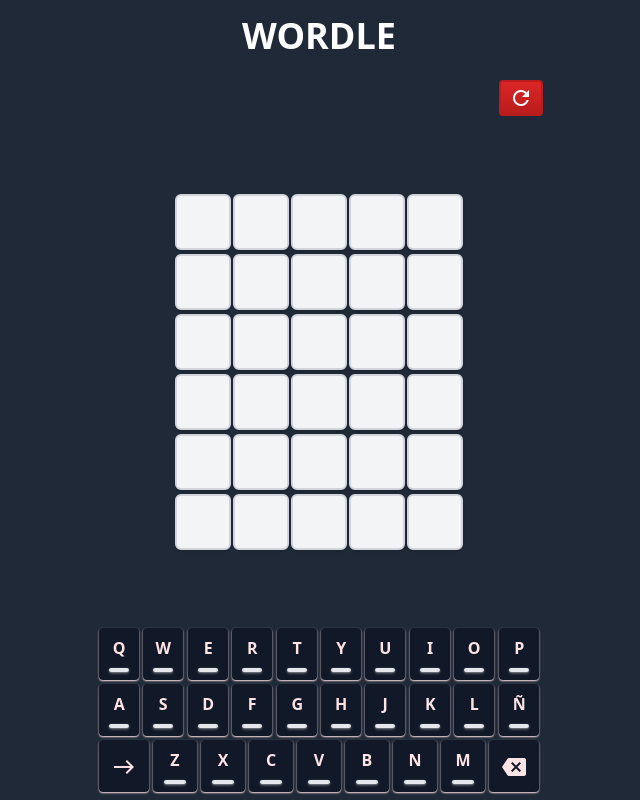
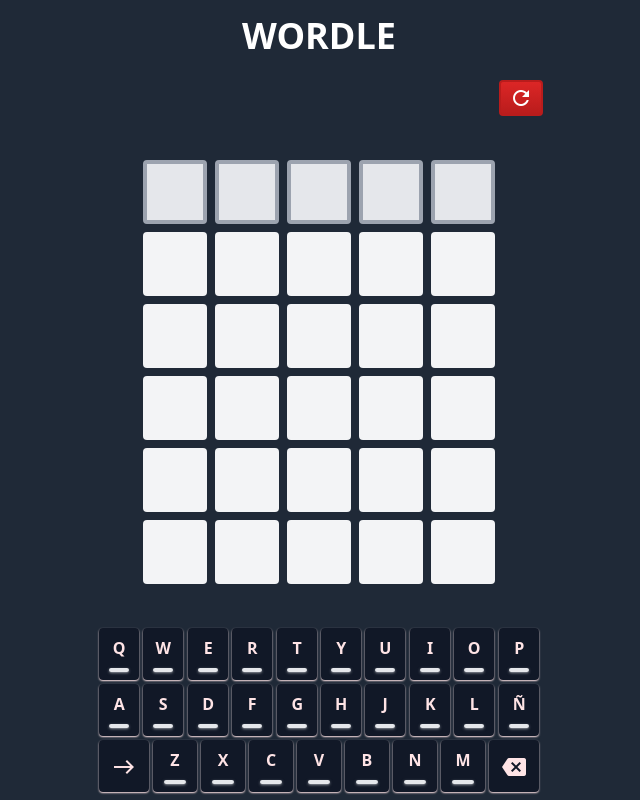
Before and after one commit to FranciscoGaBe/wfg, a Vue app: page / in a window 1280 px wide. Shown: the whole page, without its empty margins (321-961 px from the left). Built offline with nearby package versions, Linux system fonts and the light colour scheme.

Commit message:
Style: styled board

```diff
--- a/src/components/Board.vue
+++ b/src/components/Board.vue
@@ -14,9 +14,9 @@
 const wordInput = computed<string[]>(() => Array(5).fill(0).map((_, index) => props.word[index] || ''))
 
 const tileClasses = [
-  'bg-gray-500 border-gray-600',
-  'bg-orange-300 border-orange-400',
-  'bg-green-500 border-green-600'
+  'bg-gray-700 shadow-gray-800',
+  'bg-orange-400 shadow-orange-400/50',
+  'bg-green-500 shadow-green-500/50'
 ]
 
 const getTileClass = (state: number) => `board-tile-${state} ${tileClasses[state]}`
@@ -24,21 +24,22 @@
 </script>
 
 <template>
-  <div class="flex flex-col justify-center w-full">
+  <div class="flex flex-col justify-center">
     <div v-for="(row, rowIndex) in board" :key="rowIndex" class="board-row board-check">
       <div
         v-for="(tile, tileIndex) in row"
         :key="tileIndex"
-        class="board-tile text-white"
+        class="board-tile text-white shadow-lg animate-flip"
         :class="[getTileClass(tile.state)]"
+        :style="`animation-delay: ${tileIndex * 0.25}s;`"
       >{{ tile.letter }}</div>
     </div>
     <div v-if="board.length < 6" class="board-row board-input">
       <div
         v-for="(tile, tileIndex) in wordInput"
         :key="tileIndex"
-        class="board-tile board-input-tile bg-gray-100"
-        :class="[tile ? 'border-gray-500' : 'border-gray-300']"
+        class="board-tile board-input-tile bg-gray-200 border-4"
+        :class="[tile ? 'animate-grow border-black' : 'animate-none border-gray-400']"
       >{{ tile }}</div>
     </div>
     <template v-if="board.length < 6">
@@ -47,11 +48,7 @@
         :key="rowIndex"
         class="board-row board-empty"
       >
-        <div
-          v-for="(_, tileIndex) in Array(5)"
-          :key="tileIndex"
-          class="board-tile border-gray-300 bg-gray-100"
-        ></div>
+        <div v-for="(_, tileIndex) in Array(5)" :key="tileIndex" class="board-tile bg-gray-100"></div>
       </div>
     </template>
   </div>
@@ -59,11 +56,43 @@
 
 <style scoped>
 .board-row {
-  @apply flex justify-center gap-0.5 my-0.5 h-1/5 max-h-14;
+  @apply flex justify-center gap-2 my-1 h-1/6 max-h-16;
 }
 .board-tile {
-  @apply w-1/5 max-w-14 rounded-md flex items-center justify-center;
-  @apply capitalize font-bold text-2xl;
-  @apply border-2 shadow;
+  @apply w-1/5 max-w-16 rounded flex items-center justify-center;
+  @apply uppercase font-bold text-2xl;
+  @apply transition-colors duration-300 ease-in-out;
+}
+
+.animate-grow {
+  @apply will-change-transform;
+  animation: grow 0.3s ease-in-out 0s 1;
+}
+
+.animate-flip {
+  @apply will-change-transform;
+  backface-visibility: hidden;
+  animation: flip 0.6s ease-out 0s 1 normal both;
+}
+
+@keyframes flip {
+  0% {
+    transform: rotateY(-180deg);
+  }
+  100% {
+    transform: rotateY(0deg);
+  }
+}
+
+@keyframes grow {
+  0% {
+    transform: scale(1);
+  }
+  50% {
+    transform: scale(1.1);
+  }
+  100% {
+    transform: scale(1);
+  }
 }
 </style>
--- a/src/components/Game.vue
+++ b/src/components/Game.vue
@@ -99,7 +99,7 @@
         <span class="material-icons">refresh</span>
       </button>
     </div>
-    <Board class="flex-grow" :word="word" :board="board" />
+    <Board class="flex-grow p-1" :word="word" :board="board" />
     <Keyboard
       ref="keyboardRef"
       class="flex-shrink-0 p-1"
```
